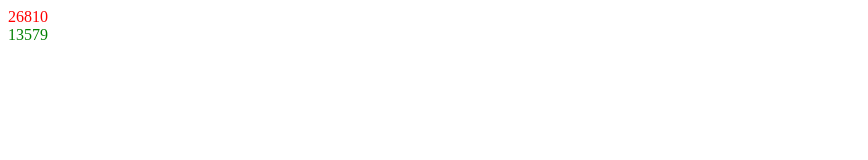
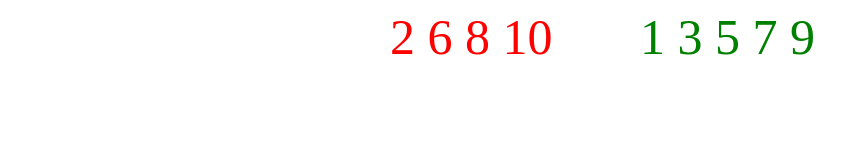
Before and after one commit to gabrielebaglioni/js-jsnacks-blocco-3, a plain HTML site: page snack-3/index.html in a window 1280 px wide. Shown: the whole page, without its empty margins (0-868 px from the left). Drawn offline with Linux system fonts and the light colour scheme.

Commit message:
agggiunto style

```diff
--- a/snack-2/main.js
+++ b/snack-2/main.js
@@ -3,7 +3,7 @@
 let N = Number(prompt("inserisci un numero"));
       while(isNaN(N)){
          N = Number(prompt("INSERISCI UN NUMERO!!!!"))
-
+      }
          //creo un array vuoto per inserirci N array
          let nArray = [];
          //creo un ciclo che ha i.lengght=N come indice per stampare tanti array quanto è il valore di N
@@ -16,4 +16,3 @@ let N = Number(prompt("inserisci un numero"));
                }
                console.log(nArray);
          }
-      }
--- a/snack-3/index.html
+++ b/snack-3/index.html
@@ -4,6 +4,7 @@
    <meta charset="UTF-8">
    <meta http-equiv="X-UA-Compatible" content="IE=edge">
    <meta name="viewport" content="width=device-width, initial-scale=1.0">
+   <link rel="stylesheet" href="style.css">
    <title>Document</title>
 </head>
 <body>
--- a/snack-3/main.js
+++ b/snack-3/main.js
@@ -10,11 +10,11 @@ const numeri = [1, 2, 3, 5, 6, 7, 8, 9, 10]
 for(let i = 0; i < numeri.length; i++){
    //pari green
    if(numeri[i] % 2 === 0){
-      red.innerHTML += numeri[i];
+      red.innerHTML += numeri[i] + " ";
       red.style.color = "red";
    }
    else{
-      green.innerHTML += numeri[i];
+      green.innerHTML += numeri[i] + " ";
       green.style.color = "green";
    }
 
--- /dev/null
+++ b/snack-3/style.css
@@ -0,0 +1,12 @@
+.container{
+   display: flex;
+   margin: 0 auto;
+   max-width: 500px;
+   font-size: 50px;
+}
+.red{
+   width: 250px;
+}
+.green{
+   width: 250px;
+}
```
